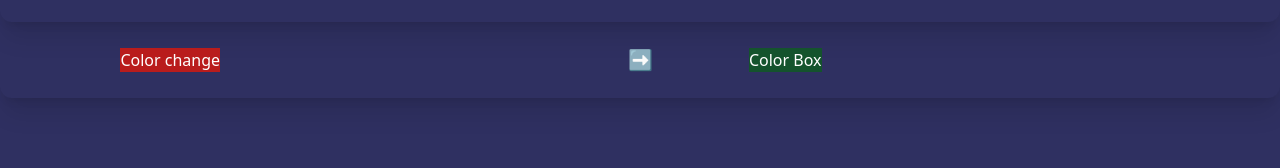
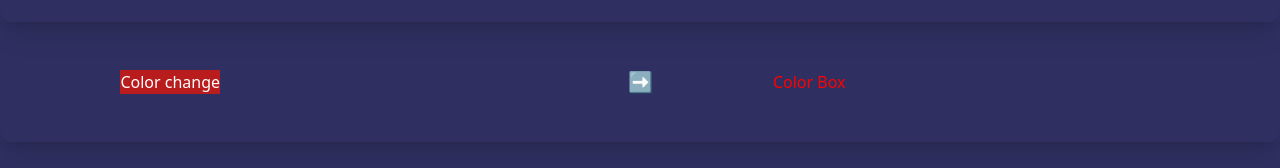
Before and after one commit to conorkelly86/templates, a Next.js app: page /hooks in a window 1280 px wide. Shown: the part 162-330 px from the top of the page. Built offline with nearby package versions, Linux system fonts and the light colour scheme.

Commit message:
Chaneg color work

```diff
--- a/pages/hooks.tsx
+++ b/pages/hooks.tsx
@@ -10,9 +10,7 @@ import data from "./data.json";
 import { countCode, randomColor } from "./hooksCode";
 import links from "./links.json";
 const Hooks: NextPage = () => {
-  const [color, setColor] = useState(
-    randomColor.sort(() => Math.random() - 0.5)
-  );
+  const [color, setColor] = useState(randomColor);
   const [display, setDisplay] = useState("none");
   const [width, setWidth] = useState("3");
   const [count, setCount] = useState(0);
@@ -21,7 +19,8 @@ const Hooks: NextPage = () => {
   };
 
   function handleColor() {
-    setColor(nextColor);
+    const color = "blue";
+    setColor(color);
   }
   function handleSize() {
     const changeSize = width === "300px" ? "600px" : "300px";
@@ -66,7 +65,7 @@ const Hooks: NextPage = () => {
           <div className="w-1/3 mx-8 ">
             <button
               onClick={handleColor}
-              className="bg-green-900 h-25 w-25"
+              className="h-25 w-25 p-6"
               style={{ color }}
             >
               Color Box
--- a/pages/hooksCode.ts
+++ b/pages/hooksCode.ts
@@ -7,17 +7,4 @@ Click me to increase count <br></br>
 {count}
 </button>`;
 
-export const randomColor = [
-  "#8391B5",
-  "#290D11",
-  "#0C9ABC",
-  "#0E17F4",
-  "#97BC89",
-  "#6B48F7",
-  "#584A35",
-  "#669F15",
-  "#15FC93",
-  "#7C8329",
-  "#27D792",
-  "#4786C8",
-];
+export const randomColor = "red";
```
